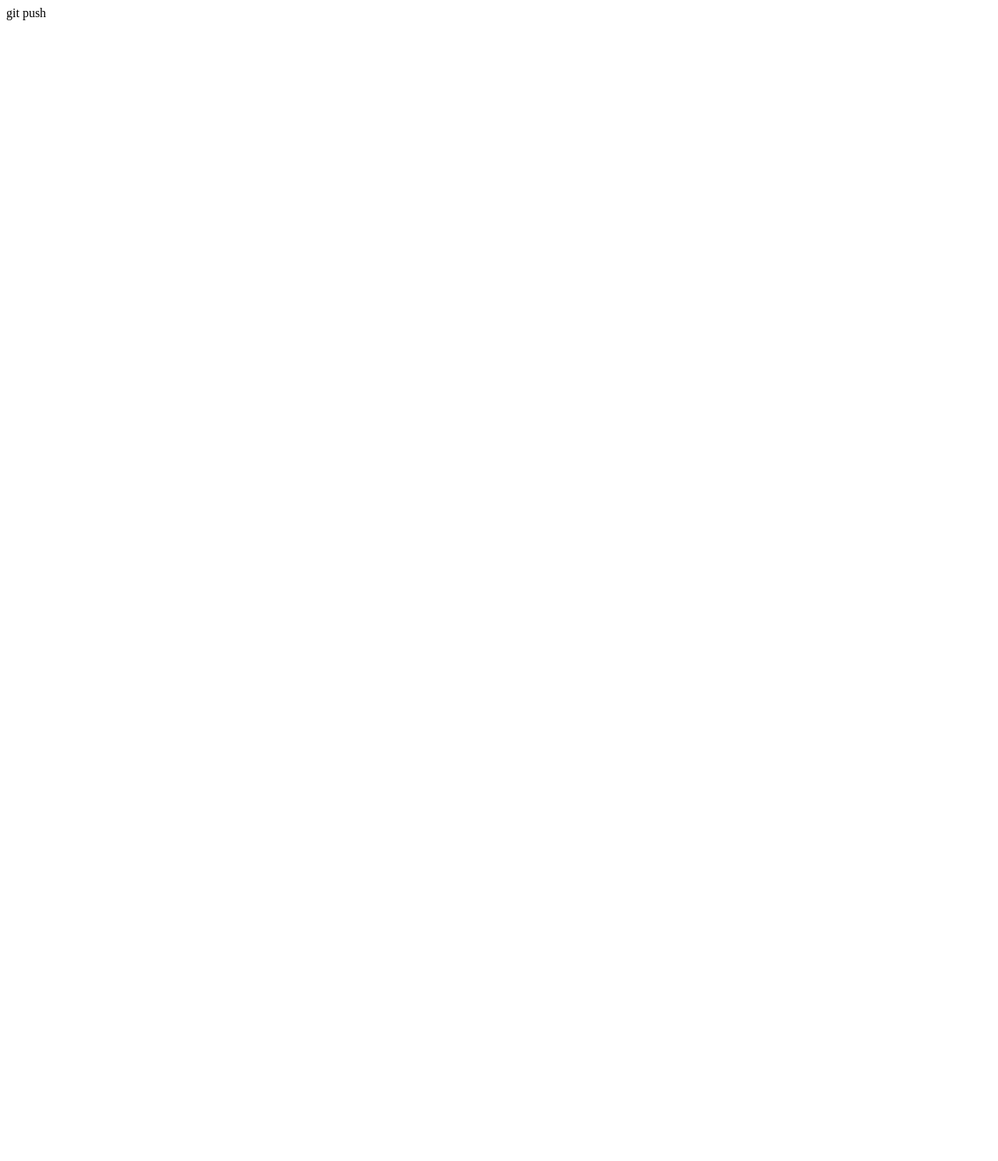
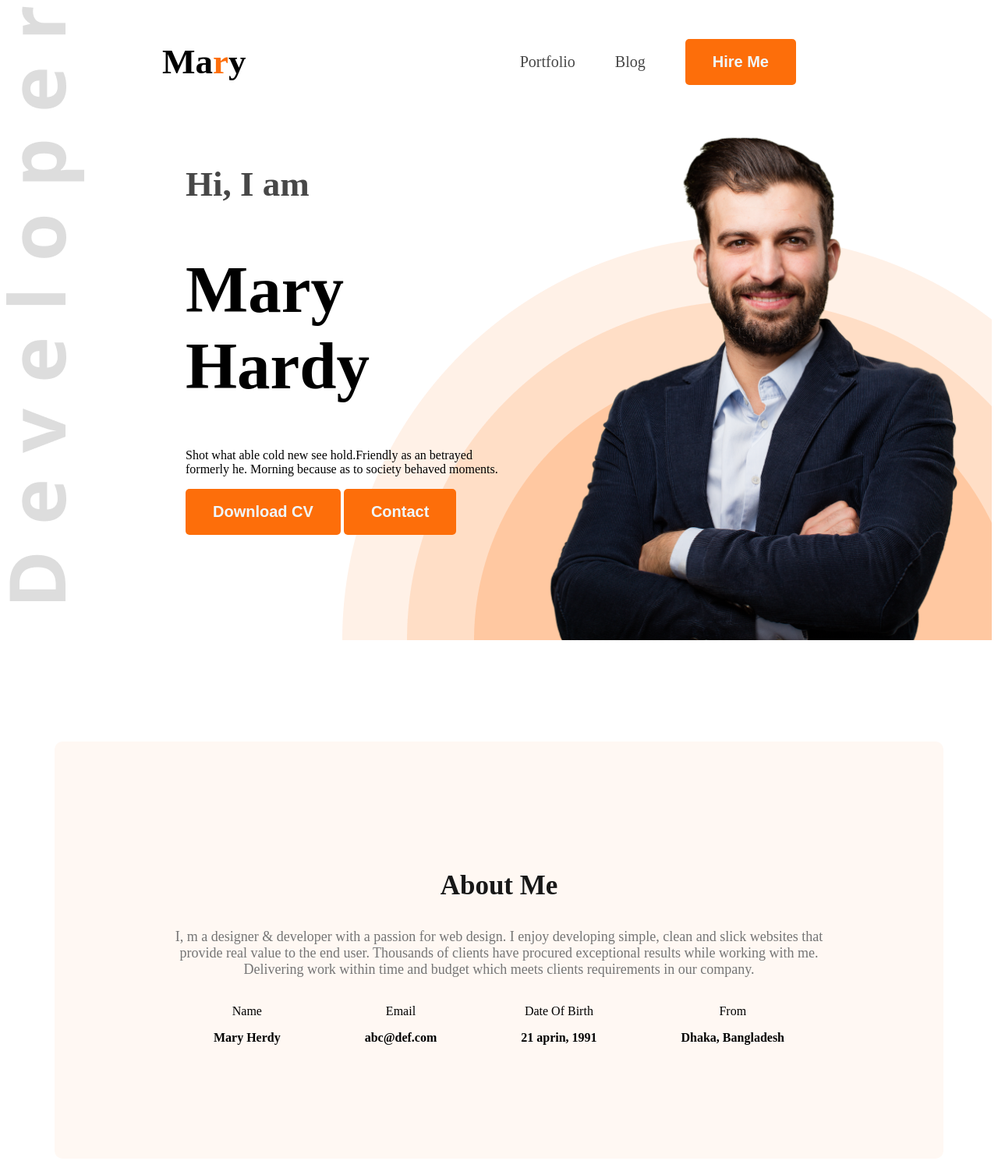
Before and after one commit to IJ-Jany/web-dev-portfolio, a plain HTML site: page index.html in a window 1280 px wide. Shown: the whole page at 78% size. Before the commit the page ends 800 px from the top, so only its background shows below. Drawn offline with Linux system fonts and the light colour scheme.

Commit message:
about part done

```diff
--- a/index.html
+++ b/index.html
@@ -4,13 +4,60 @@
     <meta charset="UTF-8">
     <meta name="viewport" content="width=device-width, initial-scale=1.0">
     <title>Web Developer Portfolio</title>
+    <link rel="preconnect" href="https://fonts.googleapis.com">
+    <link rel="preconnect" href="https://fonts.gstatic.com" crossorigin>
+    <link href="https://fonts.googleapis.com/css2?family=Open+Sans:ital,wght@0,300..800;1,300..800&family=Roboto:ital,wght@0,300;0,400;0,500;0,700;1,100&display=swap" rel="stylesheet">
+    <link rel="stylesheet" href="./styles/style.css">
 </head>
-<body>
-    <header>
-git push
+<body class="open-sans-normal">
+    <header class="header">
+           <nav>
+            <h3 class="nav-title">Ma<span class="text-primary">r</span>y</h3>
+            <ul>
+                <li> <a class="dark-2" href="">Portfolio</a></li>
+                <li><a class="dark-2" href="">Blog</a></li>
+                <li><a href="" ><button class="btn-primary">Hire Me</button></a></li>
+
+            </ul>
+           </nav>
+           <div class="banner">
+            <div class="banner-content">
+             <h4 class="banner-greetings dark-2">Hi, I am</h4>
+             <h1 class="banner-title">Mary Hardy</h1>
+             <p class="banner-description">
+                Shot what able cold new see hold.Friendly as an betrayed formerly he. Morning because as to society behaved moments.
+             </p>
+             <button class="btn-primary">Download CV</button>
+             <button class="btn-primary">Contact</button>
+            </div>
+            <img class="banner-profile-pic" src="./images/hardy.png" alt="">
+           </div>
     </header>
     <main>
-
+         <section class="about secong-bg">
+           <h3 class="section-title">About Me</h3>
+        <p class="section-description">
+            I, m a designer & developer with a passion for web design. I enjoy developing simple, clean and slick websites that provide real value to the end user. Thousands of clients have procured exceptional results while working with me. Delivering work within time and budget which meets clients requirements in our company.
+        </p>
+      <div class="about-items">
+        <div class="about-item">
+            <p class="item-title">Name </p>
+            <p class="item-description">Mary Herdy</p>
+        </div>
+        <div class="about-item">
+            <p class="item-title">Email</p>
+            <p class="item-description">abc@def.com</p>
+        </div>
+        <div class="about-item">
+            <p class="item-title">Date Of Birth</p>
+            <p class="item-description">21 aprin, 1991</p>
+        </div>
+        <div class="about-item">
+            <p class="item-title">From</p>
+            <p class="item-description">Dhaka, Bangladesh</p>
+        </div>
+      </div>
+         </section>
     </main>
     <footer>
 
--- /dev/null
+++ b/styles/style.css
@@ -0,0 +1,107 @@
+ /*shared style */
+ .text-primary{
+    color: #FD6E0A;
+  }
+  .dark-2{
+    color: #474747;
+  }
+  .open-sans-normal> {
+    font-family: "Open Sans", sans-serif;
+    font-optical-sizing: auto;
+    font-style: normal;
+    font-variation-settings:
+      "wdth" 100;
+  }
+  .btn-primary{
+      background-color: #FD6E0A;
+      color: aliceblue;
+      font-weight: bold;
+      padding: 18px 35px;
+      border-radius: 5px;
+      font-size: 20px;
+      border: none;
+  }
+  .section-title{
+    font-size: 35px;
+    font-weight: bold;
+    color:#181818;
+  }
+  .section-description{
+    font-size: 18px;
+    color: #757575;
+  }
+  .secong-bg{
+    background-color: #FFF8F3;
+  }
+  /*   main styles */
+  main{
+    max-width: 1140px;
+    margin:  0 auto;
+  }
+  /* header styles*/
+
+  .header{
+    background-image: url(/images/developer.png), url(/images/header_bg.png);
+    background-repeat: no-repeat;
+    background-position:top left, bottom right ;
+  }
+/* nav styles*/
+nav{
+    display: flex;
+    align-items: center;
+    justify-content: space-between;
+    margin: 0px 200px;
+}
+  .nav-title{
+    font-weight: bolder;
+    font-size: 45px;
+  }
+  nav ul li{
+    list-style: none;
+    margin-right: 51px;
+  }
+  nav li a{
+    text-decoration: none;
+    font-size: 20px;
+  }
+
+    nav ul{
+        display: flex;
+        align-items: center;
+    }
+
+    /* banner styles*/
+    .banner{
+        display: flex;
+        justify-content: space-between;
+        margin: 0 35px 0 230px;
+    }
+    .banner-content{
+        width: 580px;
+    }
+    .banner-greetings{
+        font-size:45px ;
+        font-weight: 600;
+    }
+    .banner-title{
+        font-weight: bold;
+        font-size: 85px;
+    }
+    .banner-profile-pic{
+      width: 580px;
+    }
+    /*  About styles */
+    .about{
+      border-radius: 10px;
+      padding: 130px 150px;
+      text-align: center;
+      margin-top: 130px;
+    }
+    .about-items{
+      display: flex;
+      justify-content: space-around;
+
+    }
+    .item-description{
+      font-weight: 600;
+    }
```
